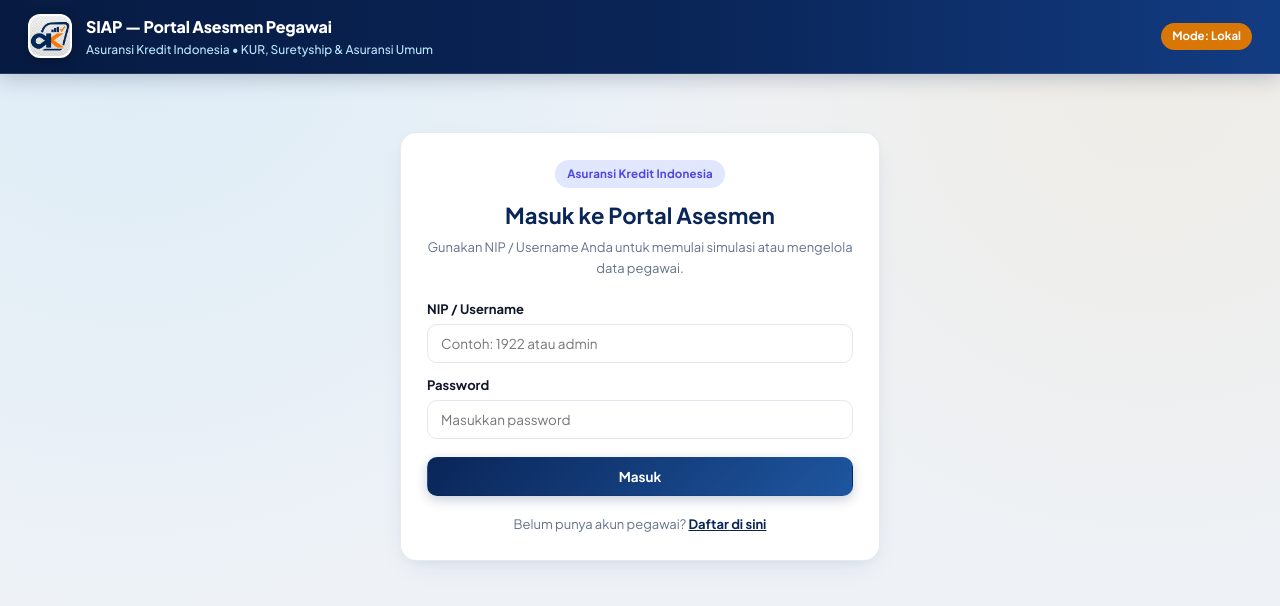
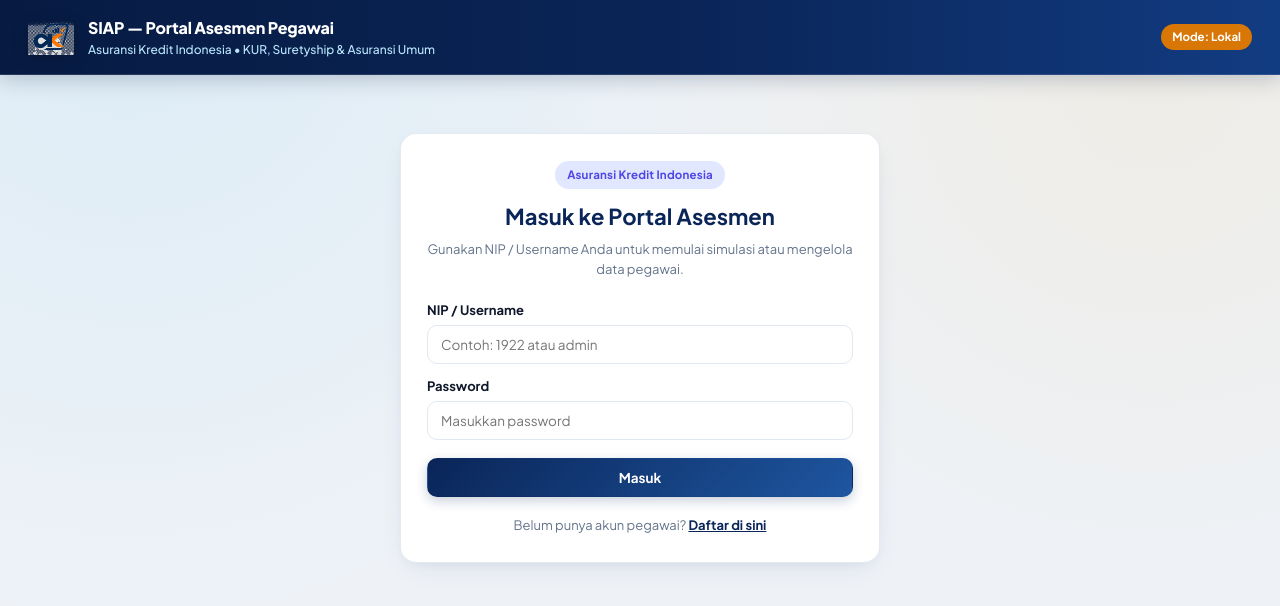
Before and after one commit to askrindo/assessment, a plain HTML site: page index.html in a window 1280 px wide. Drawn offline with Linux system fonts and the light colour scheme; no server answers.

Commit message:
Buat dan pasang logo transparan (logo-transparent.png) tanpa kotak background

```diff
--- a/index.html
+++ b/index.html
@@ -4,7 +4,7 @@
   <meta charset="UTF-8" />
   <meta name="viewport" content="width=device-width, initial-scale=1.0" />
   <title>SIAP — Portal Simulasi Asesmen Pegawai</title>
-  <link rel="icon" type="image/png" href="Navy and Orange Assessment Logo.png" />
+  <link rel="icon" type="image/png" href="logo-transparent.png" />
   <link rel="stylesheet" href="styles.css" />
 </head>
 <body>
@@ -12,7 +12,7 @@
     <!-- Top Navigation -->
     <header class="topbar">
       <div class="brand" id="btnHome" role="button" tabindex="0">
-        <img src="Navy and Orange Assessment Logo.png" alt="Logo Aplikasi" class="brand-logo-img" />
+        <img src="logo-transparent.png" alt="Logo Aplikasi" class="brand-logo-img" />
         <div>
           <div class="brand-title">SIAP — Portal Asesmen Pegawai</div>
           <div class="brand-sub">Asuransi Kredit Indonesia • KUR, Suretyship &amp; Asuransi Umum</div>
--- a/styles.css
+++ b/styles.css
@@ -74,13 +74,11 @@ body {
 }
 
 .brand-logo-img {
-  width: 44px;
-  height: 44px;
-  border-radius: 12px;
-  object-fit: cover;
-  background: #fff;
-  padding: 2px;
-  box-shadow: 0 4px 14px rgba(0, 0, 0, 0.25);
+  width: 46px;
+  height: 46px;
+  object-fit: contain;
+  background: transparent;
+  filter: drop-shadow(0 2px 8px rgba(0, 0, 0, 0.28));
 }
 
 .brand-logo {
```
Also changed, not shown: logo-transparent.png (added).
